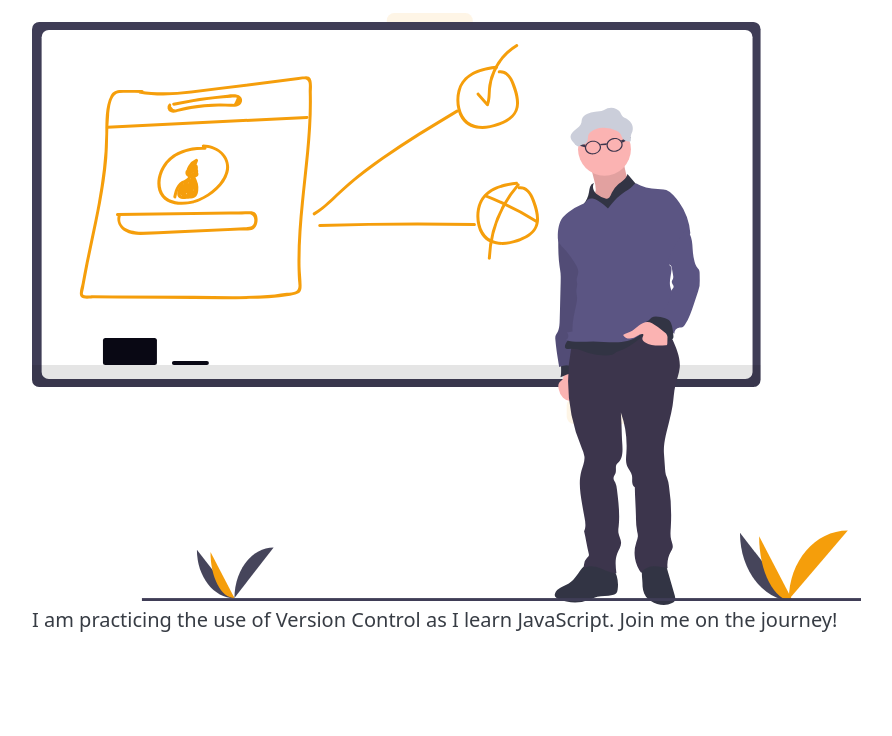
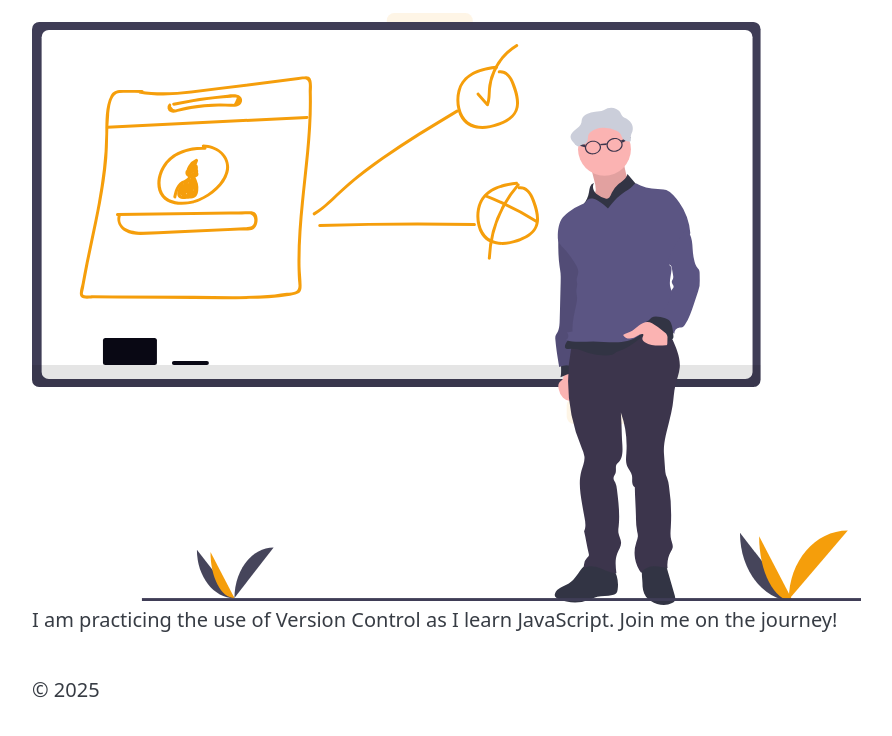
Before and after one commit to JosephOmerhi/My-First-Repo, a plain HTML site: page src/index.html in a window 1280 px wide. Shown: the part 52-788 px from the top of the page, without its empty margins (8-900 px from the left). Drawn offline with nearby package versions, Linux system fonts and the light colour scheme.

Commit message:
Add copyright year via JavaScript

```diff
--- a/src/index.html
+++ b/src/index.html
@@ -6,6 +6,7 @@
     <title>My Simple Website</title>
     <link rel="stylesheet"
       href="https://cdn.jsdelivr.net/npm/@picocss/pico@2/css/pico.min.css">
+      <script src="./js/main.js" type="module"></script>
 </head>
 <body class="container">
     <h1>Welcome</h1>
--- a/src/js/main.js
+++ b/src/js/main.js
@@ -1,2 +1,3 @@
 let today = new Date();
-document.body.innerHTML += `<footer>&copy; ${today.getFullYear()}</footer>`;
+let copyrightMessage = `<footer>&copy; ${today.getFullYear()}</footer>`;
+document.body.innerHTML += copyrightMessage;
```
